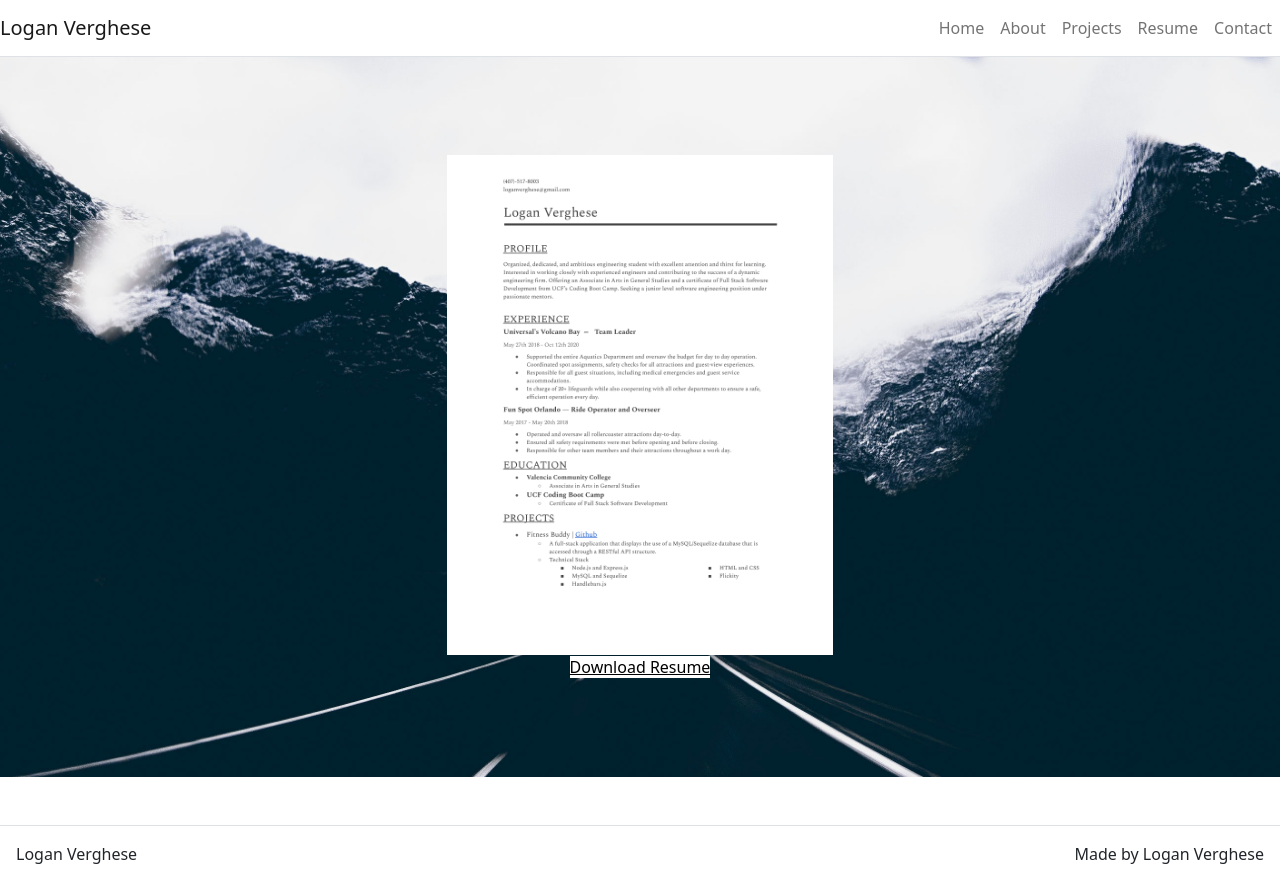
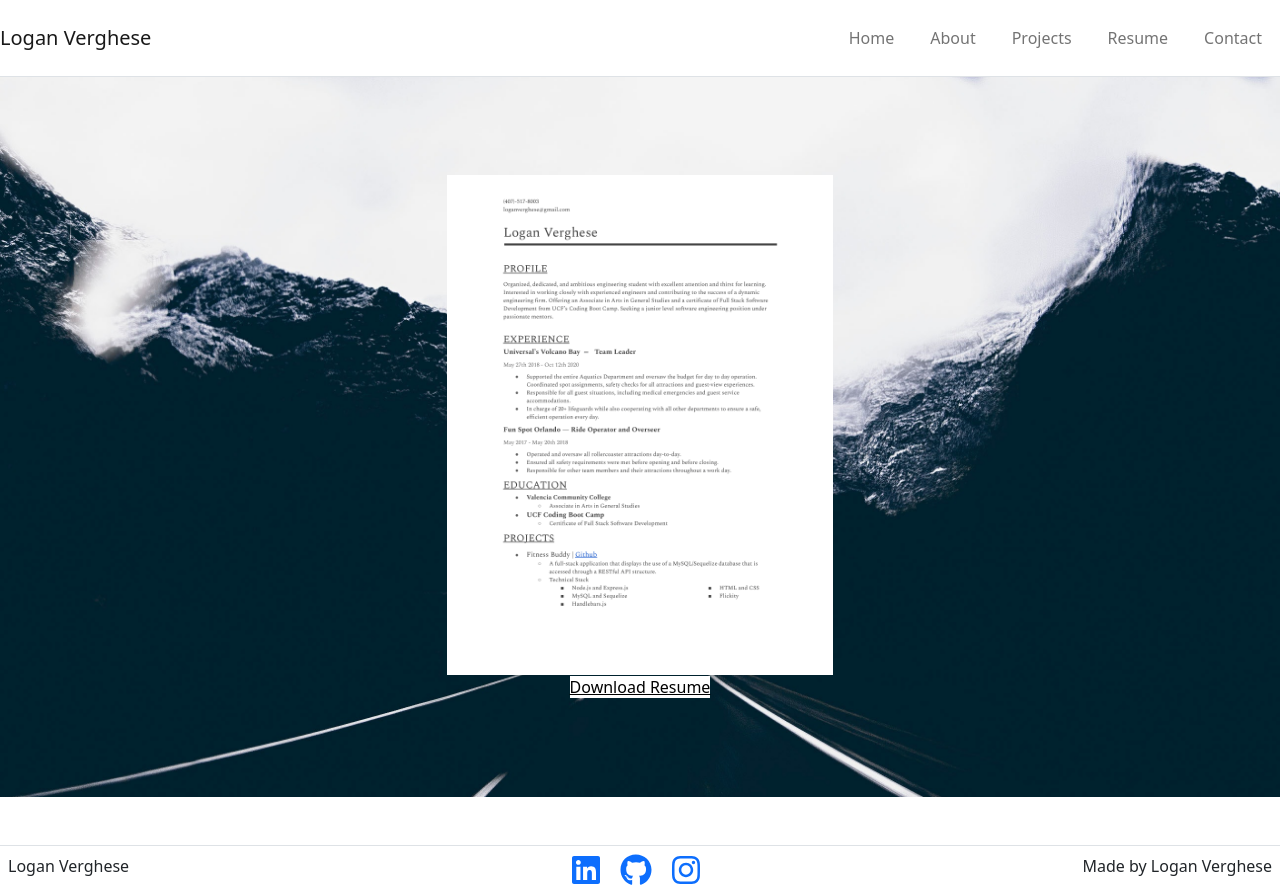
Before and after one commit to lverghese/react-portfoliolv, a React (Create React App) app: page /resume in a window 1280 px wide. Built offline with nearby package versions, Linux system fonts and the light colour scheme.

Commit message:
social links footer

```diff
--- a/src/App.css
+++ b/src/App.css
@@ -145,3 +145,17 @@ body {
 .navbar-light .navbar-nav .nav-link:active:focus {
   background-color: #40e0d0;
 }
+
+.social-container {
+  justify-content: center;
+}
+
+.linkedIn {
+  padding-left: 15px;
+}
+
+a {
+  color: #0d6efd;
+  text-decoration: underline;
+  margin: 10px;
+}
--- a/src/components/Footer/index.js
+++ b/src/components/Footer/index.js
@@ -1,8 +1,11 @@
 import React from "react";
 import { Col, Container, Row } from "react-bootstrap";
 import { FontAwesomeIcon } from '@fortawesome/react-fontawesome'
-import { faIdBadge } from "@fortawesome/free-regular-svg-icons";
-
+import {
+    faLinkedin,
+    faGithub,
+    faInstagram
+  } from "@fortawesome/free-brands-svg-icons";
 
 function Footer() {
 
@@ -11,12 +14,23 @@ function Footer() {
     return(
         <footer className="mt-5">
             <Container fluid={true}>
-                <Row className="border-top justify-content-between p-3">
+                <Row className="border-top justify-content-between p-2">
                     <Col className="p-0" md={3} sm={12}>
                         Logan Verghese
                     </Col>
-                    <Col className="social-container">
-
+                    <Col className="social-container" lg={2}>
+                    <a href="https://www.linkedin.com/in/loganverghese30/"
+                        className="linkedIn">
+                        <FontAwesomeIcon icon={faLinkedin} size="2x" />
+                    </a>
+                    <a href="https://github.com/lverghese"
+                        className="github">
+                        <FontAwesomeIcon icon={faGithub} size="2x" />
+                    </a>
+                    <a href="https://www.instagram.com/loganverghese/"
+                        className="instaG">
+                        <FontAwesomeIcon icon={faInstagram} size="2x" />
+                    </a>
                     </Col>
                     <Col className="p-0 d-flex justify-content-end" md={3}>
                         Made by Logan Verghese
```
